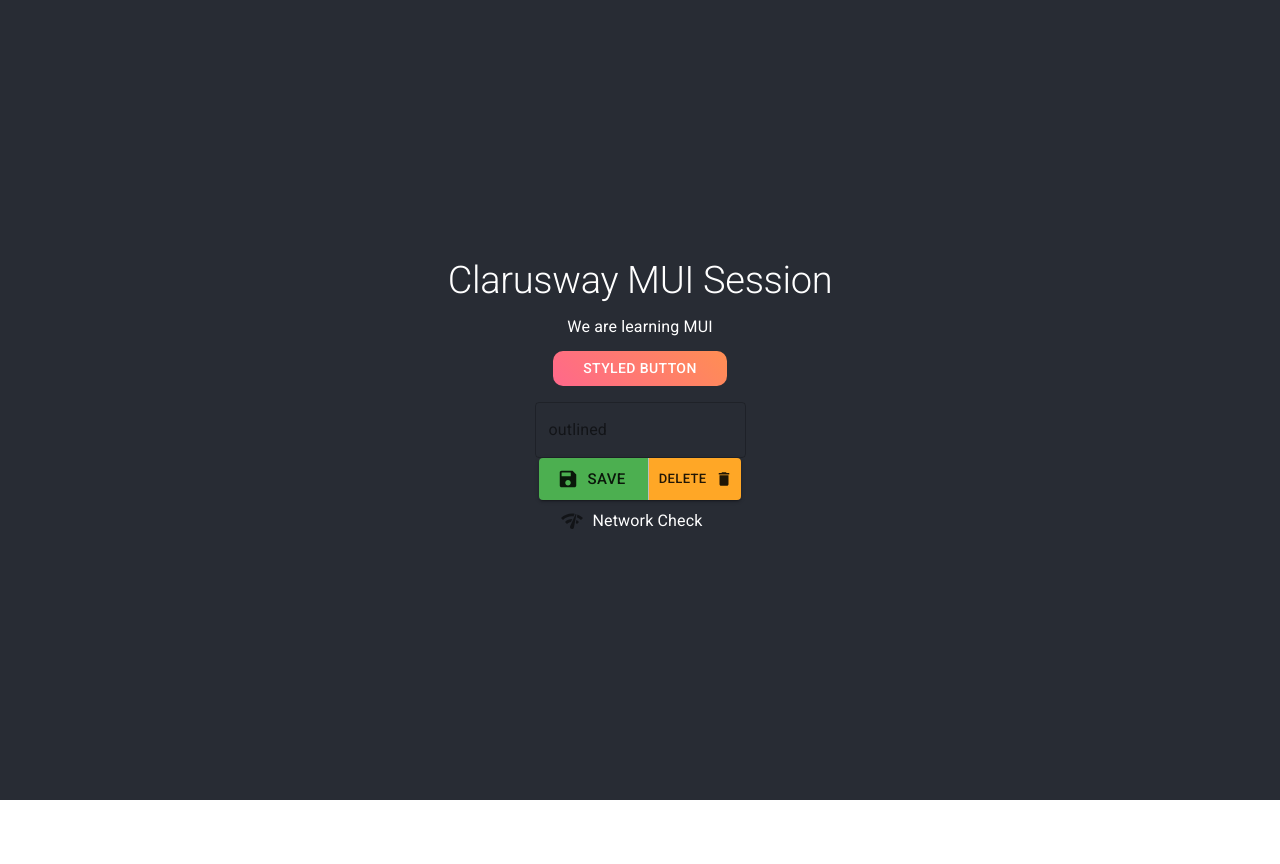
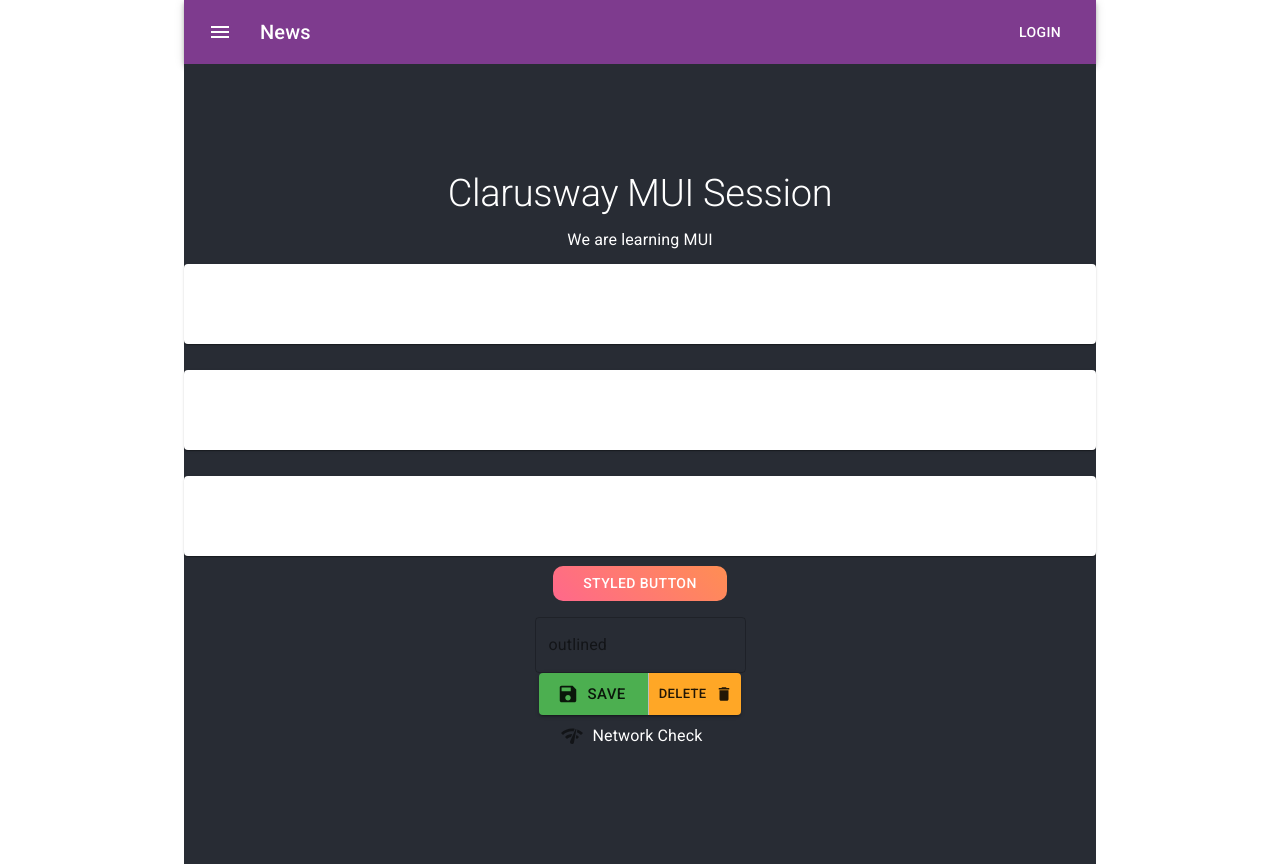
Before and after one commit to businan/reactStyledCompAndMaterialUI, a React (Create React App) app: page / in a window 1280 px wide. Before the commit the page ends 800 px from the top, so only its background shows below. Built offline with nearby package versions, Linux system fonts and the light colour scheme.

Commit message:
finished the lesson

```diff
--- a/src/App.js
+++ b/src/App.js
@@ -1,15 +1,20 @@
 import "./App.css";
 import MaterialUIComponents from "./components/material-ui";
+import Wrapper from "./components/material-ui/wrapper/Wrapper";
 // import StyledComponents from "./components/styled-comp/index";
+import AppBarComp from "./components/material-ui/app-bar/AppBarComp"
 
 function App() {
     return (
+        <Wrapper>
+          <AppBarComp />
             <div className="App">
                 <header className="App-header">
                     {/* <StyledComponents /> */}
                     <MaterialUIComponents />
                 </header>
             </div>
+        </Wrapper>
     );
 }
 
--- a/src/components/material-ui/app-bar/AppBarComp.js
+++ b/src/components/material-ui/app-bar/AppBarComp.js
@@ -0,0 +1,44 @@
+import React from 'react';
+import { makeStyles } from '@material-ui/core/styles';
+import AppBar from '@material-ui/core/AppBar';
+import Toolbar from '@material-ui/core/Toolbar';
+import Typography from '@material-ui/core/Typography';
+import Button from '@material-ui/core/Button';
+import IconButton from '@material-ui/core/IconButton';
+import MenuIcon from '@material-ui/icons/Menu';
+
+const useStyles = makeStyles((theme) => ({
+  root: {
+    flexGrow: 1,
+  },
+  menuButton: {
+    marginRight: theme.spacing(2),
+  },
+  title: {
+    flexGrow: 1,
+  },
+  wrapper: {
+      backgroundColor: "#7e3b8e",
+      color: "#fff"
+  }
+}));
+
+export default function AppBarComp() {
+  const classes = useStyles();
+
+  return (
+    <div className={classes.root}>
+      <AppBar position="static" className={classes.wrapper}>
+        <Toolbar>
+          <IconButton edge="start" className={classes.menuButton} color="inherit" aria-label="menu">
+            <MenuIcon />
+          </IconButton>
+          <Typography variant="h6" className={classes.title}>
+            News
+          </Typography>
+          <Button color="inherit">Login</Button>
+        </Toolbar>
+      </AppBar>
+    </div>
+  );
+}
--- a/src/components/material-ui/cards/Cards.js
+++ b/src/components/material-ui/cards/Cards.js
@@ -0,0 +1,18 @@
+import Grid from "@material-ui/core/Grid";
+import Paper from "@material-ui/core/Paper";
+
+const Cards = () => {
+    return (
+        <Grid container justify="center" spacing={2}>
+            {[0, 1, 2].map((value) => (
+                <Grid key={value} item xs={3} sm={6} lg={12} >
+                    <Paper
+                        style={{ height: 80, marginBottom: 10 }}
+                    />
+                </Grid>
+            ))}
+        </Grid>
+    );
+};
+
+export default Cards;
--- a/src/components/material-ui/index.js
+++ b/src/components/material-ui/index.js
@@ -7,6 +7,7 @@
 import { ThemeProvider, createTheme } from "@material-ui/core/styles";
 import { orange, green } from "@material-ui/core/colors";
 import TypographyComp from "./typography/TypographyComp";
+import Cards from "./cards/Cards";
 
 const theme = createTheme({
     palette: {
@@ -33,6 +34,9 @@
         <>
             <ThemeProvider theme={theme}>
                 <TypographyComp />
+
+                <Cards />
+
                 <StyledButton />
                 <TextFieldComp />
                 <Buttons />
--- a/src/components/material-ui/wrapper/Wrapper.js
+++ b/src/components/material-ui/wrapper/Wrapper.js
@@ -0,0 +1,7 @@
+import Container from "@material-ui/core/Container";
+
+const Wrapper = ({ children }) => {
+    return <Container maxWidth="md"> {children} </Container>;
+};
+
+export default Wrapper;
```
Lines whose indentation alone changed are shown as unchanged.
